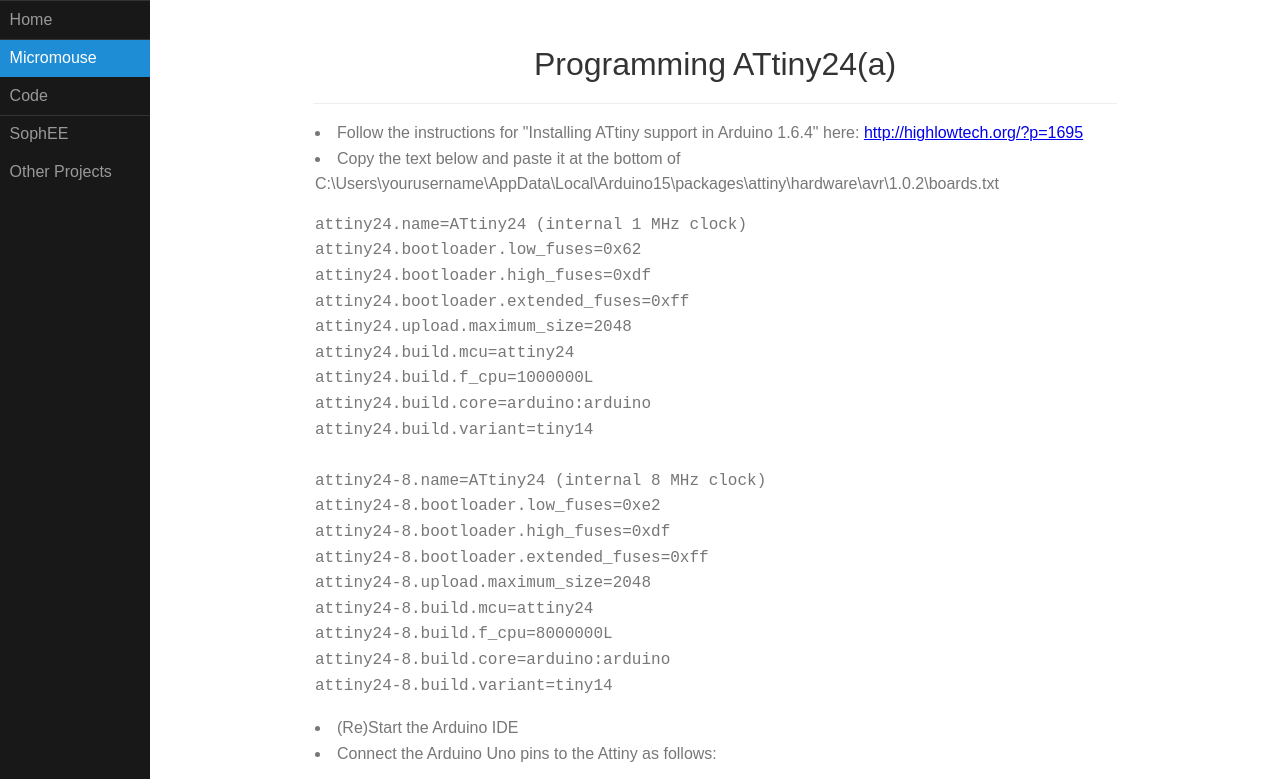
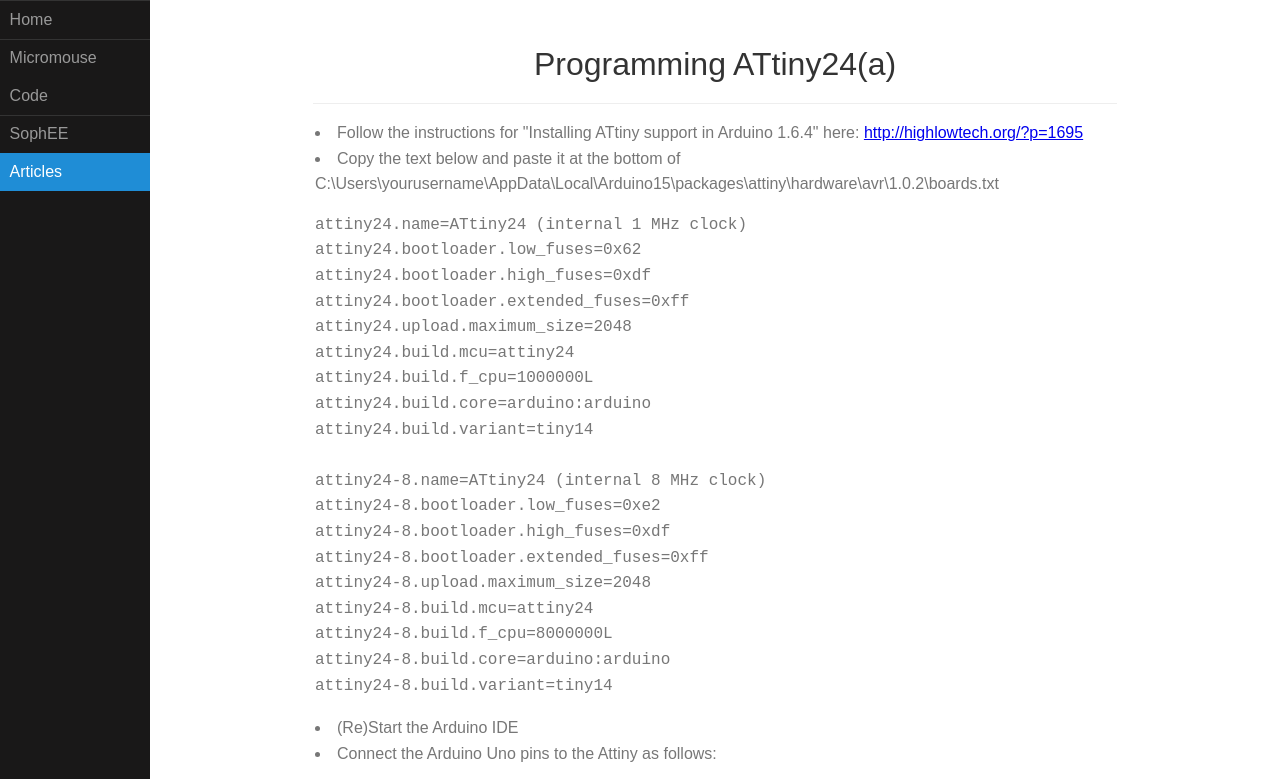
Before and after one commit to Jaapdedood/jaapdedood.com, a plain HTML site: page Articles/index.html in a window 1280 px wide. Shown: the top 779 px of the page. Drawn offline with nearby package versions, Linux system fonts and the light colour scheme.

Commit message:
Articles page no longer hidden

```diff
--- a/Articles/index.html
+++ b/Articles/index.html
@@ -23,10 +23,10 @@
       <div class="pure-menu">
         <ul class="pure-menu-list">
           <li class="pure-menu-item"><a href="/" class="pure-menu-link">Home</a></li>
-          <li class="pure-menu-item pure-menu-selected menu-item-divided"><a href="/Micromouse/" class="pure-menu-link">Micromouse</a></li>
+          <li class="pure-menu-item  menu-item-divided"><a href="/Micromouse/" class="pure-menu-link">Micromouse</a></li>
           <li class="pure-menu-item"><a href="/Code/" class="pure-menu-link">Code</a></li>
           <li class="pure-menu-item"><a href="/SophEE/" class="pure-menu-link menu-item-divided">SophEE</a></li>
-          <li class="pure-menu-item "><a href="/other/" class="pure-menu-link">Other Projects</a></li>
+          <li class="pure-menu-item pure-menu-selected"><a href="/Articles/" class="pure-menu-link">Articles</a></li>
         </ul>
         </ul>
       </div>
```
Also changed, not shown: Code/index.html (+1 -0 lines), Micromouse/index.html (+1 -0 lines), SophEE/index.html (+1 -0 lines), index.html (+1 -0 lines).
